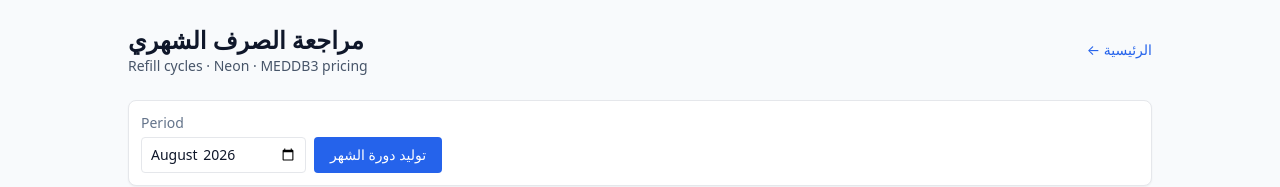
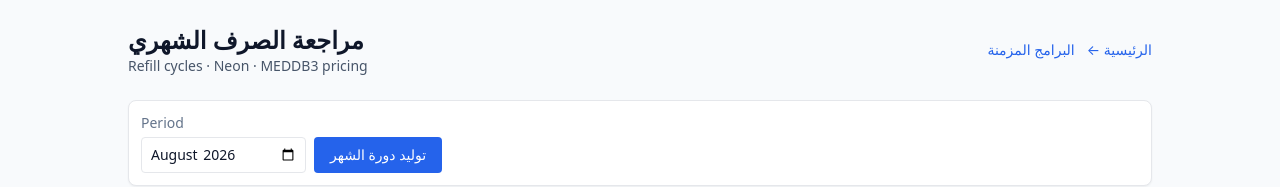
Before and after one commit to ArmaniousESP/medical-aid-automation, a Next.js app: page /refills in a window 1280 px wide. Shown: the top 187 px of the page. Built offline with nearby package versions, Linux system fonts and the light colour scheme; no server answers; the database is empty.

Commit message:
Add nav links to programs on refills page

```diff
--- a/app/refills/page.tsx
+++ b/app/refills/page.tsx
@@ -30,9 +30,14 @@ export default async function RefillsPage({
             <h1 className="text-2xl font-semibold">مراجعة الصرف الشهري</h1>
             <p className="text-sm text-slate-600">Refill cycles · Neon · MEDDB3 pricing</p>
           </div>
-          <Link href="/" className="text-sm text-blue-600 hover:underline">
-            ← الرئيسية
-          </Link>
+          <div className="flex gap-3 text-sm">
+            <Link href="/programs" className="text-blue-600 hover:underline">
+              البرامج المزمنة
+            </Link>
+            <Link href="/" className="text-blue-600 hover:underline">
+              ← الرئيسية
+            </Link>
+          </div>
         </header>
 
         <GenerateMonthButton />
```
